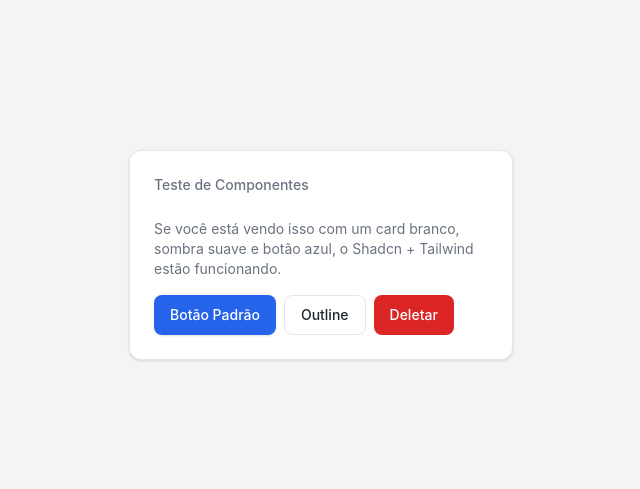
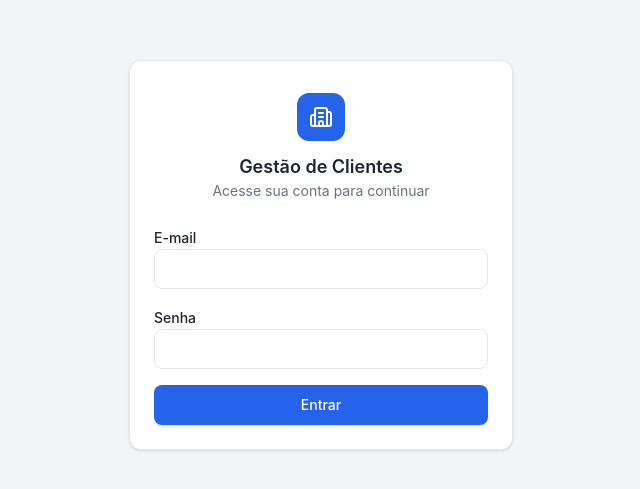
Before and after one commit to elton-leonardo-mp/gestao-clientes, a React app in the folder frontend/: page /login in a window 1280 px wide. Shown: the part 145-634 px from the top of the page, without its empty margins (319-959 px from the left). Built offline with nearby package versions, Linux system fonts and the light colour scheme; the HTML template or start-up script is replaced by a standard one.

Commit message:
feat: implementa sistema de rotas com Login, Dashboard e Clientes

```diff
--- a/frontend/src/App.jsx
+++ b/frontend/src/App.jsx
@@ -1,27 +1,25 @@
-import { Button } from "@/components/ui/button";
-import { Card, CardHeader, CardTitle, CardContent } from "@/components/ui/card";
+import { Routes, Route } from "react-router-dom";
+import Login from "@/pages/Login";
+import Dashboard from "@/pages/Dashboard";
+import Clientes from "@/pages/Clientes";
+import Layout from "@/components/layout/Layout";
+import ProtectedRoute from "@/routes/ProtectedRoute";
 
-function App() {
+export default function App() {
   return (
-    <div className="flex min-h-screen items-center justify-center bg-secondary p-8">
-      <Card className="w-full max-w-sm">
-        <CardHeader>
-          <CardTitle>Teste de Componentes</CardTitle>
-        </CardHeader>
-        <CardContent className="space-y-4">
-          <p className="text-sm text-muted-foreground">
-            Se você está vendo isso com um card branco, sombra suave e botão
-            azul, o Shadcn + Tailwind estão funcionando.
-          </p>
-          <div className="flex gap-2">
-            <Button>Botão Padrão</Button>
-            <Button variant="outline">Outline</Button>
-            <Button variant="destructive">Deletar</Button>
-          </div>
-        </CardContent>
-      </Card>
-    </div>
+    <Routes>
+      <Route path="/login" element={<Login />} />
+      <Route
+        path="/"
+        element={
+          <ProtectedRoute>
+            <Layout />
+          </ProtectedRoute>
+        }
+      >
+        <Route index element={<Dashboard />} />
+        <Route path="clientes" element={<Clientes />} />
+      </Route>
+    </Routes>
   );
 }
-
-export default App;
--- /dev/null
+++ b/frontend/src/pages/Clientes.jsx
@@ -0,0 +1,10 @@
+export default function Clientes() {
+  return (
+    <div>
+      <h1 className="text-2xl font-semibold">Clientes</h1>
+      <p className="text-sm text-muted-foreground">
+        Gerencie todos os seus clientes cadastrados.
+      </p>
+    </div>
+  );
+}
--- /dev/null
+++ b/frontend/src/pages/Dashboard.jsx
@@ -0,0 +1,10 @@
+export default function Dashboard() {
+  return (
+    <div>
+      <h1 className="text-2xl font-semibold">Dashboard</h1>
+      <p className="text-sm text-muted-foreground">
+        Visão geral da sua carteira de clientes.
+      </p>
+    </div>
+  );
+}
--- /dev/null
+++ b/frontend/src/pages/Login.jsx
@@ -0,0 +1,66 @@
+import { useState } from "react";
+import { useNavigate } from "react-router-dom";
+import { Building2 } from "lucide-react";
+import { Button } from "@/components/ui/button";
+import { Input } from "@/components/ui/input";
+import { Label } from "@/components/ui/label";
+import { Card, CardContent } from "@/components/ui/card";
+import { useAuth } from "@/context/AuthContext";
+
+export default function Login() {
+  const [email, setEmail] = useState("");
+  const [senha, setSenha] = useState("");
+  const { login } = useAuth();
+  const navigate = useNavigate();
+
+  function handleSubmit(e) {
+    e.preventDefault();
+    // Login local (mock) — backend Flask ainda não possui rota de autenticação
+    login(email);
+    navigate("/");
+  }
+
+  return (
+    <div className="flex min-h-screen items-center justify-center bg-secondary px-4">
+      <Card className="w-full max-w-sm">
+        <CardContent className="pt-8">
+          <div className="mb-6 flex flex-col items-center text-center">
+            <div className="mb-3 flex h-12 w-12 items-center justify-center rounded-xl bg-primary text-primary-foreground">
+              <Building2 className="h-6 w-6" />
+            </div>
+            <h1 className="text-lg font-semibold">Gestão de Clientes</h1>
+            <p className="text-sm text-muted-foreground">
+              Acesse sua conta para continuar
+            </p>
+          </div>
+
+          <form onSubmit={handleSubmit} className="space-y-4">
+            <div className="space-y-2">
+              <Label htmlFor="email">E-mail</Label>
+              <Input
+                id="email"
+                type="email"
+                value={email}
+                onChange={(e) => setEmail(e.target.value)}
+                required
+              />
+            </div>
+            <div className="space-y-2">
+              <Label htmlFor="senha">Senha</Label>
+              <Input
+                id="senha"
+                type="password"
+                value={senha}
+                onChange={(e) => setSenha(e.target.value)}
+                required
+              />
+            </div>
+            <Button type="submit" className="w-full">
+              Entrar
+            </Button>
+          </form>
+        </CardContent>
+      </Card>
+    </div>
+  );
+}
```
